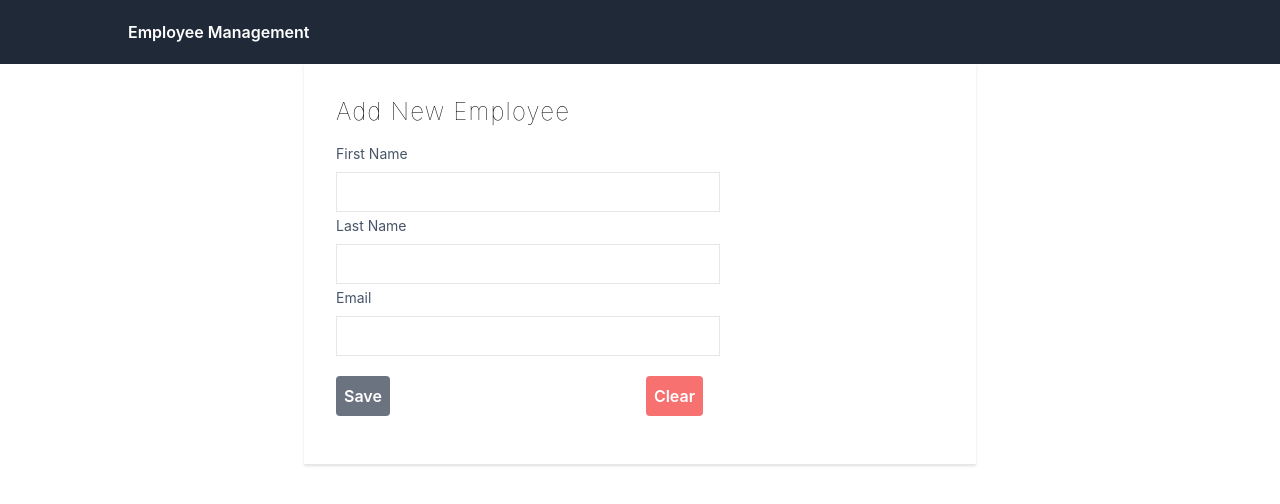
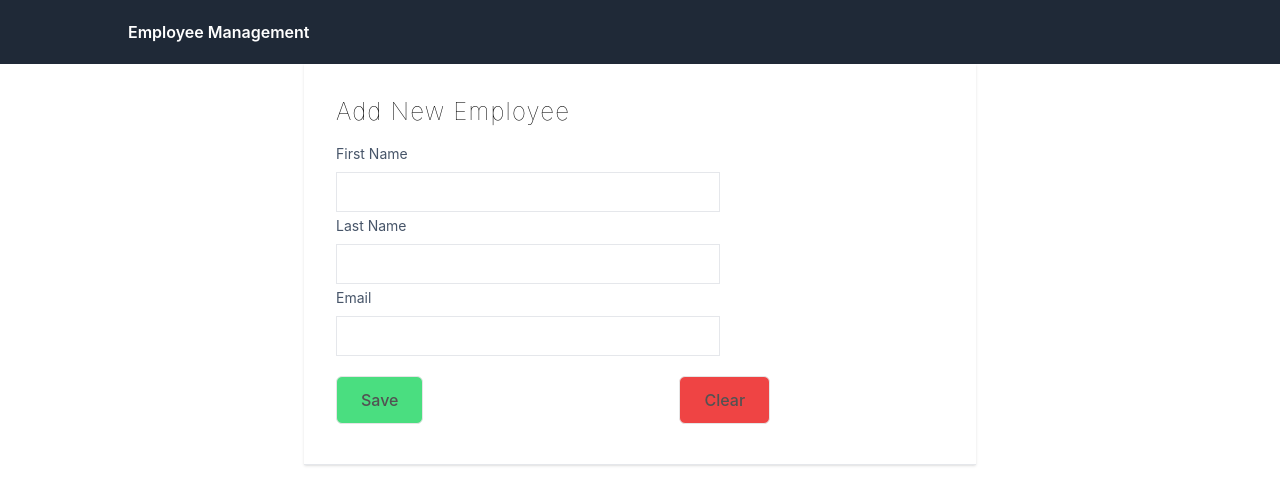
Before and after one commit to AnthonyVillegas87/employee-management-ui, a React (Create React App) app: page / in a window 1280 px wide. Shown: the top 504 px of the page. Built offline with nearby package versions, Linux system fonts and the light colour scheme.

Commit message:
button layout changed on quick form

```diff
--- a/src/components/AddEmployee.js
+++ b/src/components/AddEmployee.js
@@ -31,12 +31,31 @@ export const AddEmployee = () => {
                 </div>
 
                 <div className="items-center justify-center h-14 w-full my-4 space-x-64 pt-4">
-                    <button className="rounded text-white font-semibold py-2 px-2 bg-gray-500 hover:bg-gray-800">
-                        Save
+                    {/*<button className="rounded text-white font-semibold py-2 px-2 bg-gray-500 hover:bg-gray-800">*/}
+                    {/*    Save*/}
+                    {/*</button>*/}
+
+                    <button className="group relative">
+                        <div
+                            className="relative z-10 inline-flex h-12 items-center justify-center overflow-hidden rounded-md border border-neutral-200 bg-green-400 px-6 font-medium text-neutral-600 transition-all duration-300 group-hover:-translate-x-3 group-hover:-translate-y-3 group-active:translate-x-0 group-active:translate-y-0">
+                            Save
+                        </div>
+                        <div
+                            className="absolute inset-0 z-0 h-full w-full rounded-md transition-all duration-300 group-hover:-translate-x-3 group-hover:-translate-y-3 group-hover:[box-shadow:5px_5px_#a3a3a3,10px_10px_#d4d4d4,15px_15px_#e5e5e5] group-active:translate-x-0 group-active:translate-y-0 group-active:shadow-none"></div>
                     </button>
-                    <button className="rounded text-white font-semibold py-2 px-2 bg-red-400 hover:bg-red-700">
-                        Clear
+
+                    <button className="group relative">
+                        <div className="relative z-10 inline-flex h-12 items-center justify-center overflow-hidden rounded-md border border-neutral-200 bg-red-500 px-6 font-medium text-neutral-600 transition-all duration-300 group-hover:-translate-x-3 group-hover:-translate-y-3 group-active:translate-x-0 group-active:translate-y-0">
+                            Clear
+                        </div>
+                        <div
+                            className="absolute inset-0 z-0 h-full w-full rounded-md transition-all duration-300 group-hover:-translate-x-3 group-hover:-translate-y-3 group-hover:[box-shadow:5px_5px_#a3a3a3,10px_10px_#d4d4d4,15px_15px_#e5e5e5] group-active:translate-x-0 group-active:translate-y-0 group-active:shadow-none"></div>
                     </button>
+
+
+                    {/*<button className="rounded text-white font-semibold py-2 px-2 bg-red-400 hover:bg-red-700">*/}
+                    {/*    Clear*/}
+                    {/*</button>*/}
                 </div>
             </div>
         </div>
```
